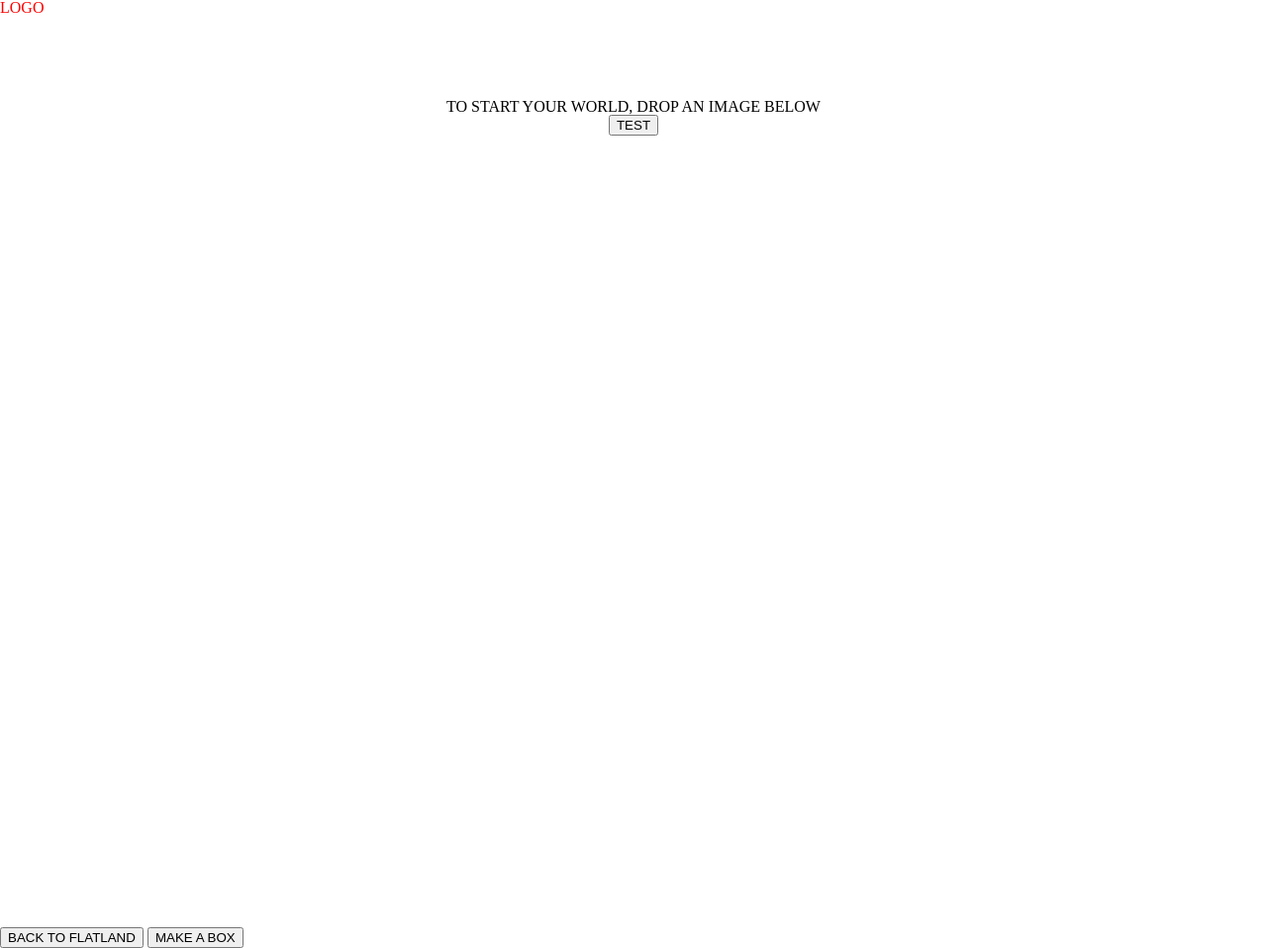
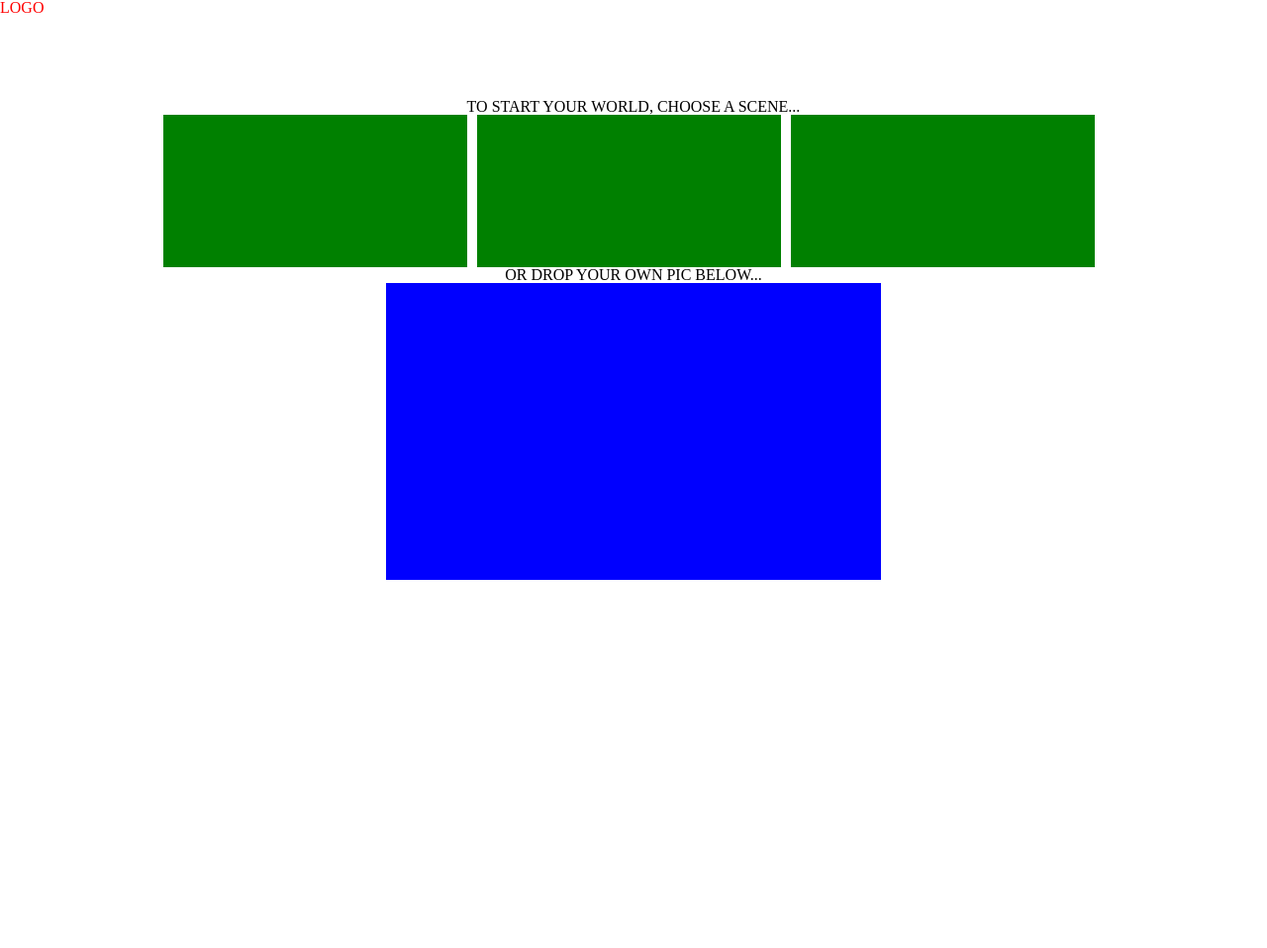
Before and after one commit to samyoungnyc/babyVR, a plain HTML site: page index.html in a window 1280 px wide. Shown: the whole page at 99% size. After the commit the page ends 800 px from the top, so only its background shows below. Drawn offline with nearby package versions, Linux system fonts and the light colour scheme.

Commit message:
set basic structure for splash page

```diff
--- a/css/style.css
+++ b/css/style.css
@@ -68,11 +68,30 @@ nav h1 {
   text-align: center;
 }
 
-form {
-  height: 100vh;
-  width: 100vw;
+#choose-a-scene {
+	display: flex;
+	justify-content: center;
 }
 
-#3d-wrap {
-  display: hidden;
+.image {
+	width: 307px;
+	height: 154px;
+	background-color: green;
+	margin-right: 10px;
 }
+
+#a-scene-upload {
+	display: flex;
+	justify-content: center;
+}
+
+#a-scene-upload-form {
+
+  height: 300px;
+  width: 500px;
+	background-color: blue;
+}
+
+#a-frame-wrap {
+  display: none;
+}
--- a/index.html
+++ b/index.html
@@ -9,28 +9,44 @@
     <script src="https://aframe.io/releases/0.5.0/aframe.min.js"></script>
   </head>
   <body>
-  <div id="2d-wrap">
+  <div id="flatland-wrap">
     <nav class="col-1-1">
       <h1>LOGO</h1>
     </nav>
     <section class="wrap center-text">
-      <h1>TO START YOUR WORLD, DROP AN IMAGE BELOW</h1>
-      <button onclick="switchTo3D()">TEST</button>
+      <header>
+        <h1>TO START YOUR WORLD, CHOOSE A SCENE...</h1>
+      </header>
+      <article id="choose-a-scene">
+        <div class="image"></div>
+        <div class="image"></div>
+        <div class="image"></div>
+        <!--<img src="" alt="">
+        <img src="" alt="">
+        <img src="" alt="">-->
+      </article>
+      <header>
+        <h1>OR DROP YOUR OWN PIC BELOW...</h1>
+      </header>
+      <article id="a-scene-upload">
+        <form action="/file-upload" class="dropzone" id="a-scene-upload-form"></form>
+      </article>
+      <!--<button onclick="switchTo3D()">TEST</button>-->
     </section>
-    <section>
-      <form action="/file-upload" class="dropzone" id="my-awesome-dropzone"></form>
-    </section>
+
   </div>
 
-  <div id="3d-wrap">
+
+
+  <section id="a-frame-wrap">
     <aside style="display: inline-block;">
-    <button onclick="switchTo2D()" id="">BACK TO FLATLAND</button>
+    <button onclick="switchToflatland()" id="">BACK TO FLATLAND</button>
     <button onclick="addBoxToScene()" id="">MAKE A BOX</button>
     </aside>
     <a-scene id="scene">
         <a-box position="-1 0.5 -3" rotation="0 45 0" color="#4CC3D9"></a-box>
     </a-scene>
-  </div>
+  </section>
   <script src="js/dropzone.js"></script>
   <script src="https://www.gstatic.com/firebasejs/4.1.2/firebase.js"></script>
   <script src="js/app.js"></script>
--- a/js/app.js
+++ b/js/app.js
@@ -29,13 +29,13 @@ function firebaseConfig() {
 }
 //
 function switchTo3D() {
-  document.getElementById("2d-wrap").style.display = "none";
-  document.getElementById("3d-wrap").style.display = "block";
+  document.getElementById("flatland-wrap").style.display = "none";
+  document.getElementById("a-frame-wrap").style.display = "block";
 }
 
-function switchTo2D() {
-  document.getElementById("3d-wrap").style.display = "none";
-  document.getElementById("2d-wrap").style.display = "block";
+function switchToflatland() {
+  document.getElementById("a-frame-wrap").style.display = "none";
+  document.getElementById("flatland-wrap").style.display = "block";
 }
 
 function addBoxToScene(box) {
@@ -46,7 +46,7 @@ function addBoxToScene(box) {
   scene.appendChild(box);
 }
 // CUSTOM DROPZONE BEHAVIORS
-Dropzone.options.myAwesomeDropzone = {
+Dropzone.options.aSceneUpload = {
   init: function() {
     this.on("addedfile", function(file) {
       alert("Added file.");
```
Also changed, not shown: 1 other file.
